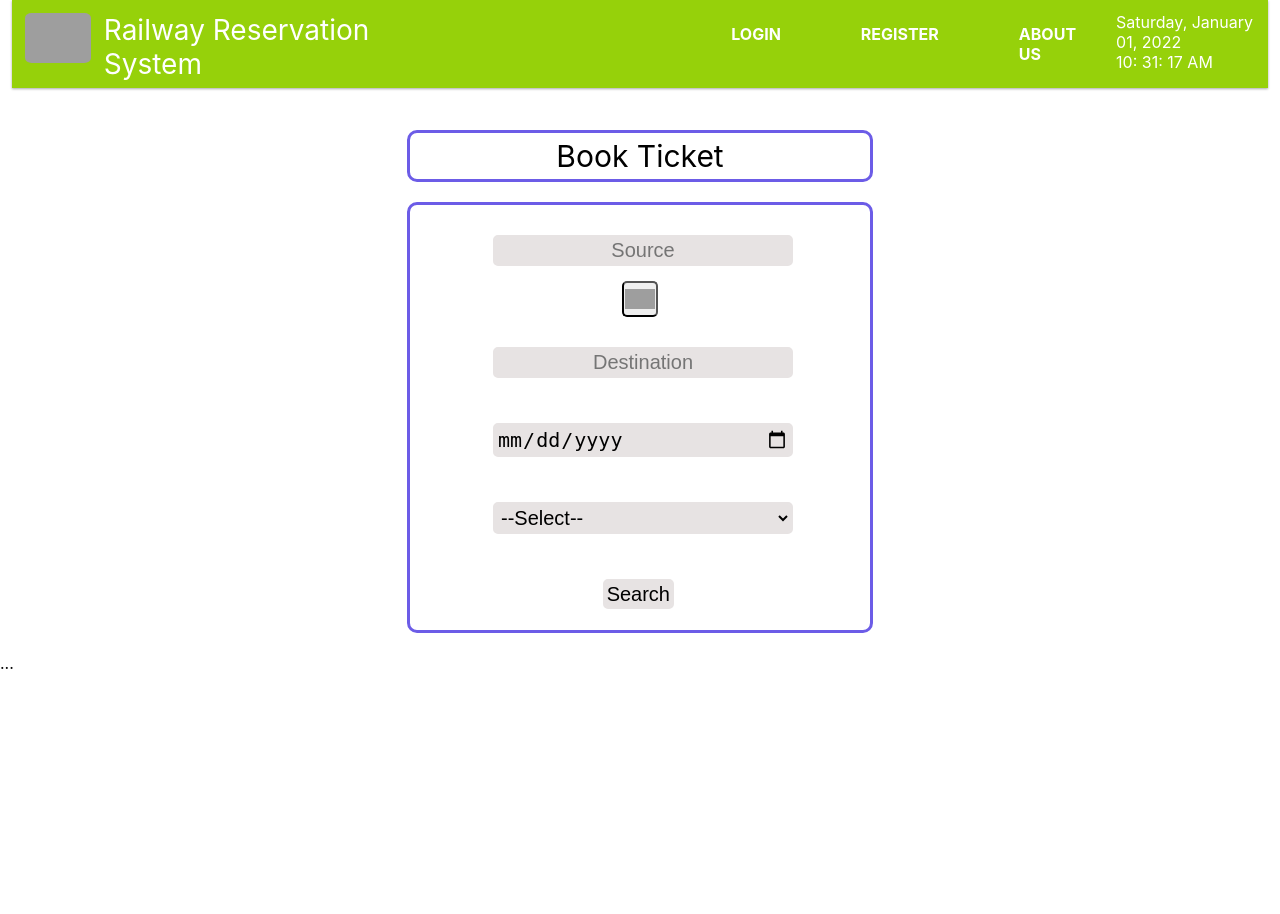
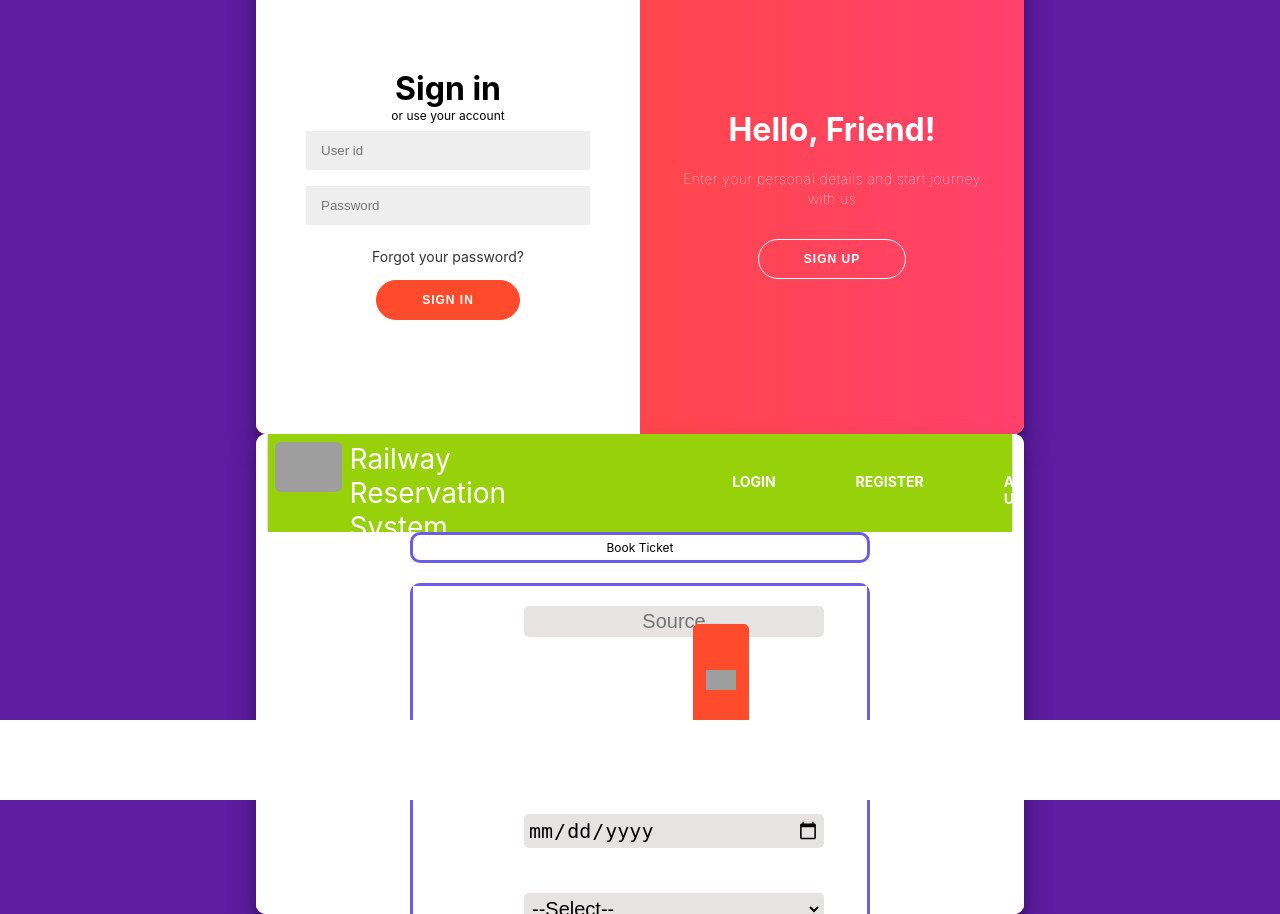
Before and after one commit to idealistraj09/Railway-reservation-system-, a PHP site: page /home.php in a window 1280 px wide. Before the commit the page ends 669 px from the top, so only its background shows below. Run offline with PHP 8.4, Linux system fonts and the light colour scheme; grey boxes are pictures that could not be loaded.

Commit message:
home signin and signup edited connection added

```diff
--- /dev/null
+++ b/include/connection.php
@@ -0,0 +1,4 @@
+<?php
+    $con = mysqli_connect("localhost","raj1","Raj@2005","project");
+
+?>
--- a/php/home.php
+++ b/php/home.php
@@ -1,5 +1,8 @@
 <html>
+    <?php
+        include("signin.php");
 
+    ?>
     <head>
         <link rel="stylesheet" href="../css/home_css.css">
         <script src="../js/time.js"></script>
--- a/php/signin.php
+++ b/php/signin.php
@@ -1,5 +1,47 @@
+
+<?php
+    session_start();
+    include("../include/connection.php");
+
+    if(isset($_POST['login']))
+    {
+        $username = $_POST['uname'];
+        $password = $_POST['pass'];
+
+        $error = array();
+
+        if(empty($username))
+        {
+            $error['uname'] =  "Enter E-mail";
+        }
+        elseif(empty($password))
+        {
+            $error['pass'] = "Enter Password";
+        }
+
+        if(count($error)==0)
+        {
+            $sql = "SELECT * FROM passenger WHERE Admin_id='$username' AND PasswordT='$password';";
+            $result = mysqli_query($con,$sql);
+
+
+            if(mysqli_num_rows($result)==1)
+            {
+                echo "<script>alert('You have sucessfuly loged in as admin ')</script>";
+
+                $_SESSION['admin'] = $username;
+                header("Location:home.php");
+
+            }
+            else
+            {
+                echo "<script>alert('Email and Password is incorrect')</script>";
+            }
+        }
+    }
+?>
+
 <html>
-
 <head>
     <link rel="stylesheet" href="../css/signin.css">
     <script src="../js/time.js"></script>
@@ -9,45 +51,46 @@
 <body>
     <h2>Join us</h2>
     <div class="container" id="container">
-        <div class="form-container sign-up-container">
-            <form action="#" method="$_GET">
-                <h1>Create Account</h1>
-                <span>or use your email for registration</span>
-                <input type="text" placeholder="Name" />
-                <input type="email" placeholder="Email" />
-                <input type="password" placeholder="Password" />
-                <button>Sign Up</button>
+        <div class="form-container sign-in-container">
+            <form action="#" method="POST">
+                <h1>Sign in</h1>
+                <span>or use your account</span>
+                <input type="text" placeholder="User id" name="uname"  />
+                <input type="password" placeholder="Password" name="pass"/>
+                <a href="#">Forgot your password?</a>
+                <button name="login">Sign In</button>
             </form>
         </div>
-        <div class="form-container sign-in-container">
-            <form action="#">
-                <h1>Sign in</h1>
-
-                <span>or use your account</span>
-                <input type="email" placeholder="Email" />
-                <input type="password" placeholder="Password" />
-                <a href="#">Forgot your password?</a>
-                <button>Sign In</button>
-            </form>
+        <div>
+        <?php
+            if(isset($error['uname']))
+            {
+                $show = $error['uname'];
+            }
+            else
+            {
+                $show= "";
+            }
+            echo $show;
+        ?>
         </div>
         <div class="overlay-container">
             <div class="overlay">
                 <div class="overlay-panel overlay-left">
-                <form action="signup.php">
-                    <h1>Welcome Back!</h1>
-                    <p>To keep connected with us please login with your personal info</p>
-                    <button class="ghost" id="signIn">Sign In</button>
+                    <form action="signup.php">
+                        <h1>Welcome Back!</h1>
+                        <p>To keep connected with us please login with your personal info</p>
+                        <button class="ghost" id="signIn">Sign In</button>
                 </div>
                 <div class="overlay-panel overlay-right">
                     <h1>Hello, Friend!</h1>
                     <p>Enter your personal details and start journey with us</p>
-                    <button class="ghost" id="signUp" >Sign Up</button>
-</form>
+                    <button class="ghost" id="signUp">Sign Up</button>
+                    </form>
                 </div>
             </div>
         </div>
     </div>
 </body>
 
-
 </html>
--- a/php/signup.php
+++ b/php/signup.php
@@ -44,7 +44,7 @@
                     <input type="text" placeholder="city" name="city" required />
                     <input type="text" placeholder="state" name="state" required />
                     <input type="text" placeholder="Local address" name="ladd" required />
-                    <button class="ghost" id="signUp">Sign Up</button>
+                    <button class="ghost" id="signUp" name="signup">Sign Up</button>
                 </div>
             </div>
         </div>
@@ -53,7 +53,8 @@
 
 </body>
 <?php
-if (isset($_POST['uname'])) {
+if (isset($_POST['signup'])) {
+    session_start();
     $link = mysqli_connect("localhost", "raj1", "Raj@2005");
     $db = mysqli_select_db($link, "project");
 
```
